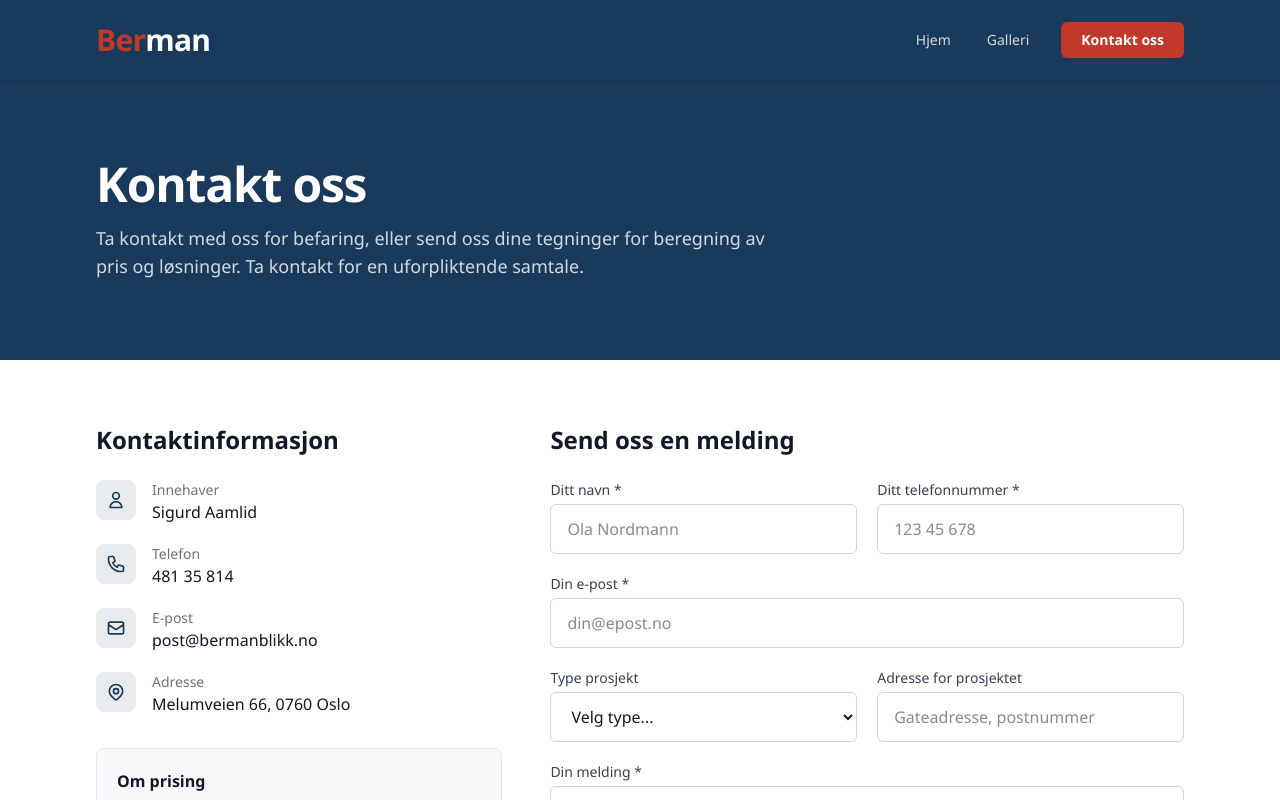
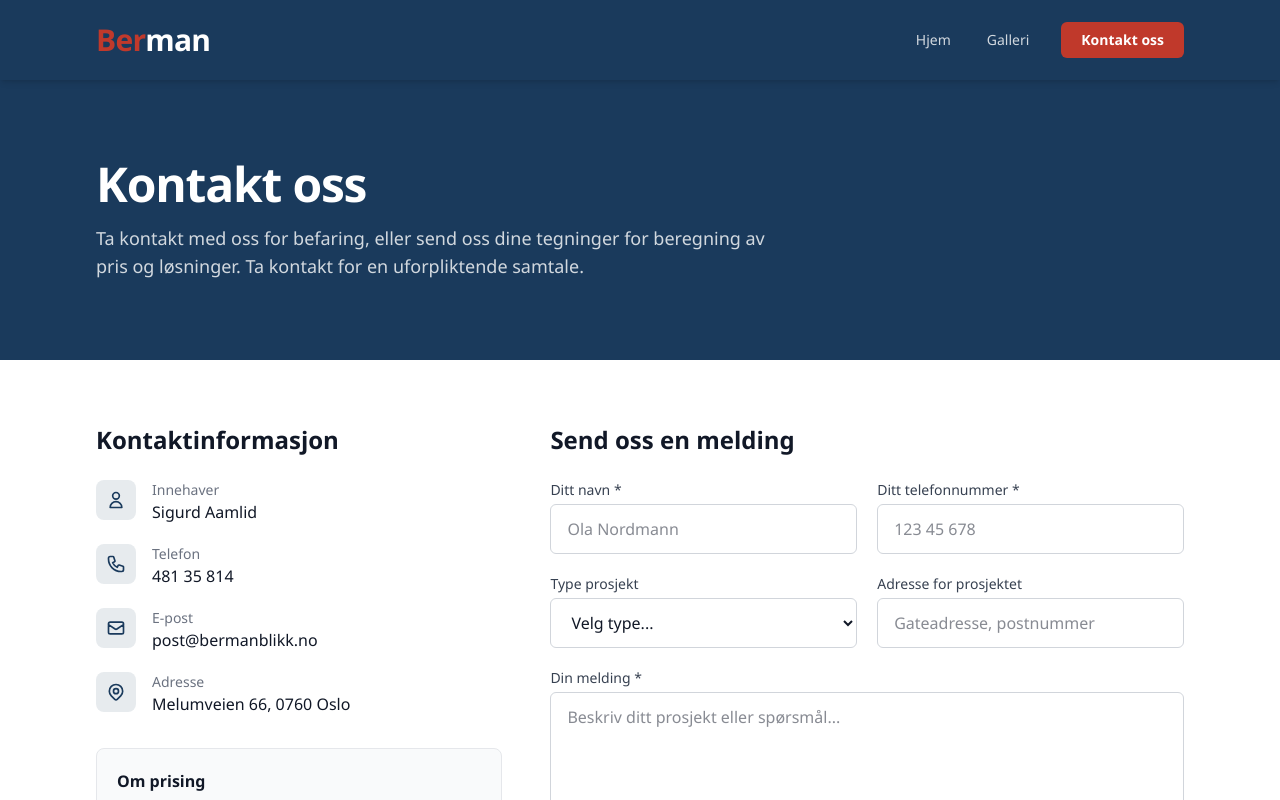
Before and after one commit to sondresorbye/sigurd, a Next.js app: page /kontakt in a window 1280 px wide. Shown: the top 800 px of the page. Built offline with nearby package versions, Linux system fonts and the light colour scheme.

Commit message:
remove email in contact form

```diff
--- a/src/components/ContactForm.tsx
+++ b/src/components/ContactForm.tsx
@@ -18,7 +18,6 @@
     const body = encodeURIComponent(
       `Navn: ${data.get("name")}\n` +
         `Telefon: ${data.get("phone")}\n` +
-        `E-post: ${data.get("email")}\n` +
         `Type prosjekt: ${data.get("project_type")}\n` +
         `Adresse: ${data.get("address")}\n\n` +
         `Melding:\n${data.get("message")}`
@@ -84,23 +83,6 @@
             placeholder="123 45 678"
           />
         </div>
-      </div>
-
-      <div>
-        <label
-          htmlFor="email"
-          className="block text-sm font-medium text-gray-700 mb-1"
-        >
-          Din e-post *
-        </label>
-        <input
-          type="email"
-          id="email"
-          name="email"
-          required
-          className="w-full px-4 py-3 border border-gray-300 rounded-md focus:ring-2 focus:ring-brand-blue focus:border-brand-blue outline-none transition-colors"
-          placeholder="din@epost.no"
-        />
       </div>
 
       <div className="grid grid-cols-1 sm:grid-cols-2 gap-5">
```
